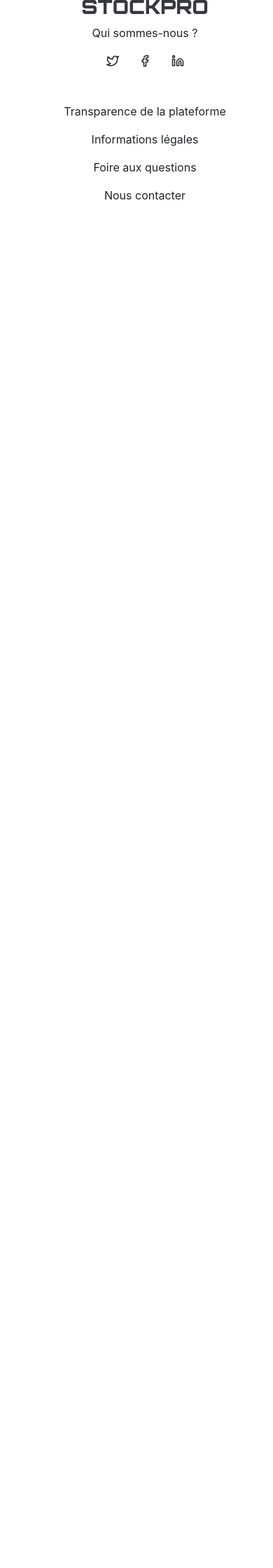
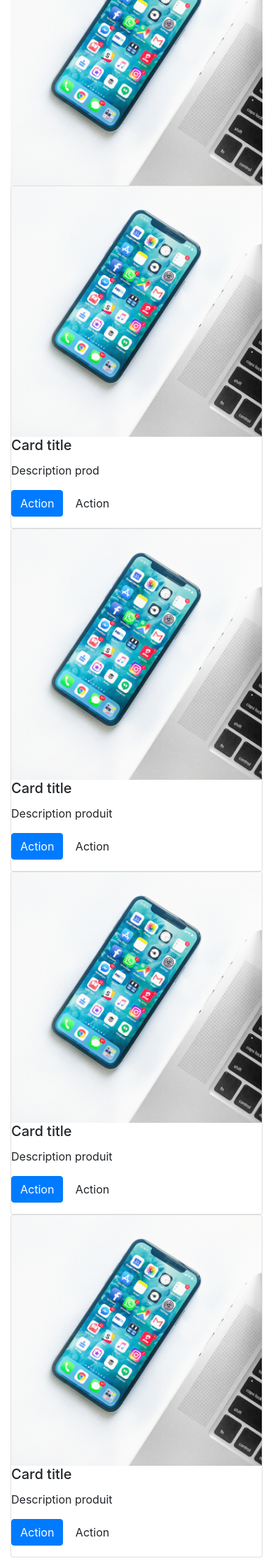
Before and after one commit to victordrnd/ppe, a PHP site: page / in a window 390 px wide. Shown: the part 687-2927 px from the top of the page at 70% size. Before the commit the page ends 973 px from the top, so only its background shows below. Run offline with PHP 8.4, Linux system fonts and the light colour scheme; some libraries are stand-ins or nearby versions.

Commit message:
jul index

```diff
--- a/index.php
+++ b/index.php
@@ -3,7 +3,7 @@
 include  $_SERVER['DOCUMENT_ROOT'].'/includes/header.php';
 
 ?>
-<body>
+<body style="user-select:none;">
   <div class="position-relative overflow-hidden p-3 p-md-5 m-md-3 text-center bg-light">
     <div class="col-md-5 p-lg-5 mx-auto my-5">
       <h1 class="display-4 font-weight-normal">Les nouveautées</h1>
@@ -12,8 +12,86 @@ include  $_SERVER['DOCUMENT_ROOT'].'/includes/header.php';
     </div>
     <div class="product-device shadow-sm d-none d-md-block"></div>
     <div class="product-device product-device-2 shadow-sm d-none d-md-block"></div>
-    ``<img class="mac" src="assets/index/macbook.png" alt="">
+    <img class="mac" src="assets/index/macbook.png" alt="">
     <img class="s10" src="assets/index/s10.png" alt="">
+  </div>
+
+
+
+  <div class="container-fluid">
+    <div class="row ">
+      <div class="col-md-6 zoom">
+        <img class="w-100" alt="..." src="assets/index/test.jpg" />
+      </div>
+      <div class="col-md-6">
+        <div class="row">
+          <div class="col-md-4">
+            <div class="card">
+              <img class="card-img-top" alt="..." src="assets/index/test.jpg" />
+              <div class="card-block">
+                <h5 class="card-title">
+                  Card title
+                </h5>
+                <p class="card-text">
+                  Description prod
+                </p>
+                <p>
+                  <a class="btn btn-primary" href="#">Action</a> <a class="btn" href="#">Action</a>
+                </p>
+              </div>
+            </div>
+          </div>
+          <div class="col-md-4">
+            <div class="card">
+              <img class="card-img-top" alt="..." src="assets/index/test.jpg" />
+              <div class="card-block">
+                <h5 class="card-title">
+                  Card title
+                </h5>
+                <p class="card-text">
+                  Description produit
+                </p>
+                <p>
+                  <a class="btn btn-primary" href="#">Action</a> <a class="btn" href="#">Action</a>
+                </p>
+              </div>
+            </div>
+          </div>
+          <div class="col-md-4">
+            <div class="card">
+              <img class="card-img-top" alt="..." src="assets/index/test.jpg" />
+              <div class="card-block">
+                <h5 class="card-title">
+                  Card title
+                </h5>
+                <p class="card-text">
+                  Description produit
+                </p>
+                <p>
+                  <a class="btn btn-primary" href="#">Action</a> <a class="btn" href="#">Action</a>
+                </p>
+              </div>
+            </div>
+          </div>
+          <div class="col-md-4">
+            <div class="card">
+              <img class="card-img-top" alt="..." src="assets/index/test.jpg" />
+              <div class="card-block">
+                <h5 class="card-title">
+                  Card title
+                </h5>
+                <p class="card-text">
+                  Description produit
+                </p>
+                <p>
+                  <a class="btn btn-primary" href="#">Action</a> <a class="btn" href="#">Action</a>
+                </p>
+              </div>
+            </div>
+          </div>
+        </div>
+      </div>
+    </div>
   </div>
 </body>
 <style media="screen">
@@ -26,13 +104,21 @@ include  $_SERVER['DOCUMENT_ROOT'].'/includes/header.php';
   transform: rotate(30deg);
 }
 .s10 {
-    position: absolute;
-    width: 250px;
-    right: auto;
-    bottom: 0;
-    left: 5%;
-    transform: rotate(-30deg);
-  }
+  position: absolute;
+  width: 200px;
+  right: auto;
+  bottom: 23%;
+  left: 14%;
+  transform: rotate(-30deg);
+}
+.zoom {
+  transition: transform .2s;
+  margin: 0 auto;
+}
+
+.zoom:hover {
+  transform: scale(1.2);
+}
 </style>
 <?php
 include $_SERVER['DOCUMENT_ROOT'].'/includes/footer/footer.php';
```
Also changed, not shown: assets/index/test.jpg (added).
